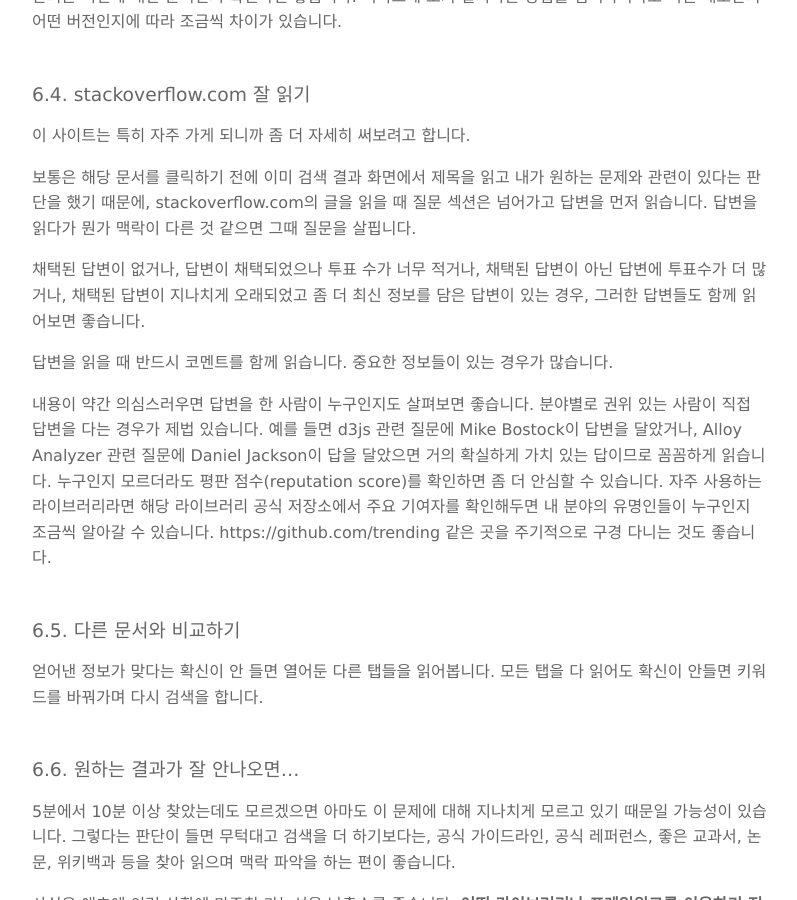
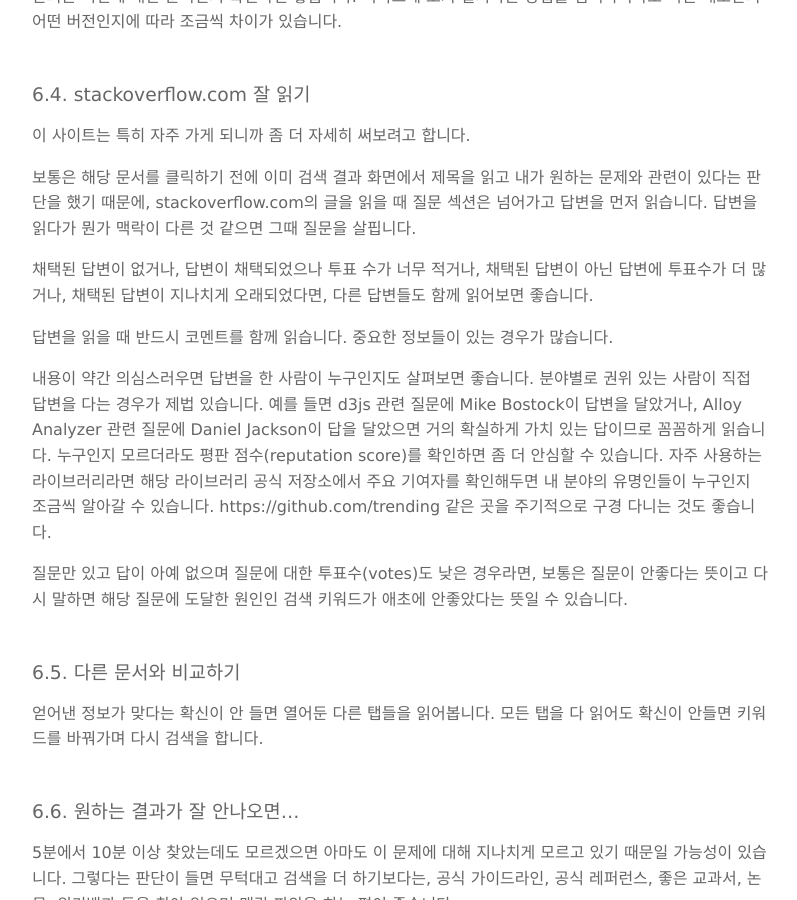
Before and after one commit to boxnwhiskr/boxnwhiskr.github.io, a Jekyll site: the page built from _posts/2020-09-27-ir-for-developers.markdown, in a window 1280 px wide and 900 px high, scrolled down 5777 px. Shown: the whole window, without its empty margins (240-1037 px from the left). Built offline with Jekyll 4.4.1, drawn with Linux system fonts in a browser that asks for light colours; nearby versions of some CDN libraries; some web fonts are replaced.

Commit message:
Update 2020-09-27-ir-for-developers.markdown

```diff
--- a/_posts/2020-09-27-ir-for-developers.markdown
+++ b/_posts/2020-09-27-ir-for-developers.markdown
@@ -4,6 +4,7 @@ title: 개발자를 위한 정보 검색 팁
 author: 강규영
 brief: 개발 관련 정보를 잘 검색하는 방법을 정리했습니다.
 date: 2020-09-27
+
 
 ---
 
@@ -135,11 +136,13 @@ python.org 내의 문서만 검색하려면 "site:python.org"이라고 입력합
 
 보통은 해당 문서를 클릭하기 전에 이미 검색 결과 화면에서 제목을 읽고 내가 원하는 문제와 관련이 있다는 판단을 했기 때문에, stackoverflow.com의 글을 읽을 때 질문 섹션은 넘어가고 답변을 먼저 읽습니다. 답변을 읽다가 뭔가 맥락이 다른 것 같으면 그때 질문을 살핍니다.
 
-채택된 답변이 없거나, 답변이 채택되었으나 투표 수가 너무 적거나, 채택된 답변이 아닌 답변에 투표수가 더 많거나, 채택된 답변이 지나치게 오래되었고 좀 더 최신 정보를 담은 답변이 있는 경우, 그러한 답변들도 함께 읽어보면 좋습니다.
+채택된 답변이 없거나, 답변이 채택되었으나 투표 수가 너무 적거나, 채택된 답변이 아닌 답변에 투표수가 더 많거나, 채택된 답변이 지나치게 오래되었다면, 다른 답변들도 함께 읽어보면 좋습니다.
 
 답변을 읽을 때 반드시 코멘트를 함께 읽습니다. 중요한 정보들이 있는 경우가 많습니다.
 
 내용이 약간 의심스러우면 답변을 한 사람이 누구인지도 살펴보면 좋습니다. 분야별로 권위 있는 사람이 직접 답변을 다는 경우가 제법 있습니다. 예를 들면 d3js 관련 질문에 Mike Bostock이 답변을 달았거나, Alloy Analyzer 관련 질문에 Daniel Jackson이 답을 달았으면 거의 확실하게 가치 있는 답이므로 꼼꼼하게 읽습니다. 누구인지 모르더라도 평판 점수(reputation score)를 확인하면 좀 더 안심할 수 있습니다. 자주 사용하는 라이브러리라면 해당 라이브러리 공식 저장소에서 주요 기여자를 확인해두면 내 분야의 유명인들이 누구인지 조금씩 알아갈 수 있습니다. https://github.com/trending 같은 곳을 주기적으로 구경 다니는 것도 좋습니다.
+
+질문만 있고 답이 아예 없으며 질문에 대한 투표수(votes)도 낮은 경우라면, 보통은 질문이 안좋다는 뜻이고 다시 말하면 해당 질문에 도달한 원인인 검색 키워드가 애초에 안좋았다는 뜻일 수 있습니다.
 
 ### 6.5. 다른 문서와 비교하기
 
```
